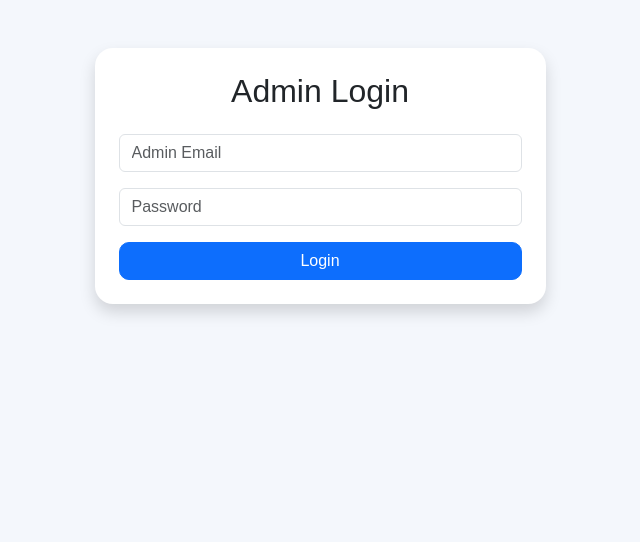
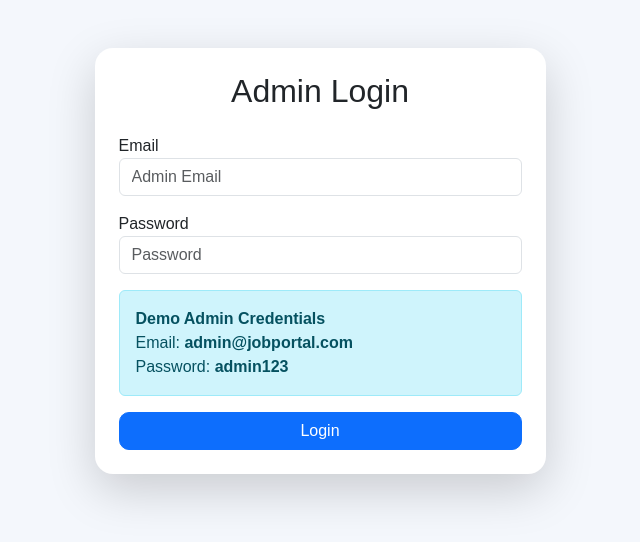
Before and after one commit to abhishek-jajimoggala/job-portal-project, a React (Vite) app: page /admin-login in a window 1280 px wide. Shown: the top 542 px of the page, without its empty margins (320-960 px from the left). Built offline with nearby package versions, Linux system fonts and the light colour scheme.

Commit message:
admin changes

```diff
--- a/src/components/Footer.jsx
+++ b/src/components/Footer.jsx
@@ -58,7 +58,7 @@ function Footer() {
 
               <li>
                 <Link
-                  to="/applications"
+                  to="/my-applications"
                   className="text-white text-decoration-none"
                 >
                   Applications
--- a/src/components/Navbar.jsx
+++ b/src/components/Navbar.jsx
@@ -5,8 +5,12 @@ function Navbar() {
     localStorage.getItem("loggedUser")
   );
 
+  const isAdmin =
+    localStorage.getItem("admin") === "true";
+
   const logout = () => {
   localStorage.removeItem("loggedUser");
+  localStorage.removeItem("admin");
   window.location.href = "/";
 };
 
@@ -26,8 +30,6 @@ function Navbar() {
           type="button"
           data-bs-toggle="collapse"
           data-bs-target="#navbarNav"
-        aria-controls="navbarNav"
-        aria-expanded="false"
         >
           <span className="navbar-toggler-icon"></span>
         </button>
@@ -36,6 +38,7 @@ function Navbar() {
           className="collapse navbar-collapse"
           id="navbarNav"
         >
+
           <ul className="navbar-nav mx-auto text-center">
 
             <li className="nav-item">
@@ -65,40 +68,89 @@ function Navbar() {
             {loggedUser && (
               <>
                 <li className="nav-item">
-                <Link className="nav-link" to="/categories">
+                  <Link
+                    className="nav-link"
+                    to="/categories"
+                  >
                     Categories
                   </Link>
                 </li>
 
                 <li className="nav-item">
-                <Link className="nav-link" to="/my-applications">
+                  <Link
+                    className="nav-link"
+                    to="/my-applications"
+                  >
                     Applications
                   </Link>
                 </li>
               </>
             )}
+
           </ul>
 
           {!loggedUser ? (
-          <div className="d-flex flex-column flex-lg-row gap-2 mt-3 mt-lg-0">
 
-            <Link
-              to="/login"
-              className="btn btn-light"
+            <div className="dropdown">
+
+              <button
+                className="btn btn-light dropdown-toggle"
+                data-bs-toggle="dropdown"
               >
                 Login
+              </button>
+
+              <ul className="dropdown-menu dropdown-menu-end">
+
+                <li>
+                  <Link
+                    className="dropdown-item"
+                    to="/login"
+                  >
+                    👤 User Login
                   </Link>
+                </li>
 
+                <li>
                   <Link
+                    className="dropdown-item"
+                    to="/admin-login"
+                  >
+                    🛠 Admin Login
+                  </Link>
+                </li>
+
+                <li>
+                  <hr className="dropdown-divider" />
+                </li>
+
+                <li>
+                  <Link
+                    className="dropdown-item"
                     to="/register"
+                  >
+                    📝 Register
+                  </Link>
+                </li>
+
+              </ul>
+
+            </div>
+
+          ) : (
+
+            <div className="d-flex align-items-center gap-2">
+
+              {isAdmin && (
+                <Link
+                  to="/admin"
                   className="btn btn-warning"
                 >
-              Register
+                  Admin Dashboard
                 </Link>
+              )}
 
-          </div>
-        ) : (
-          <div className="dropdown text-center mt-3 mt-lg-0">
+              <div className="dropdown">
 
                 <button
                   className="btn btn-light dropdown-toggle"
@@ -136,6 +188,23 @@ function Navbar() {
                     </Link>
                   </li>
 
+                  {isAdmin && (
+                    <>
+                      <li>
+                        <hr className="dropdown-divider" />
+                      </li>
+
+                      <li>
+                        <Link
+                          className="dropdown-item text-primary"
+                          to="/admin"
+                        >
+                          🛠 Admin Dashboard
+                        </Link>
+                      </li>
+                    </>
+                  )}
+
                   <li>
                     <hr className="dropdown-divider" />
                   </li>
@@ -152,6 +221,9 @@ function Navbar() {
                 </ul>
 
               </div>
+
+            </div>
+
           )}
 
         </div>
--- a/src/pages/AdminLogin.jsx
+++ b/src/pages/AdminLogin.jsx
@@ -4,63 +4,113 @@ import { useNavigate } from "react-router-dom";
 function AdminLogin() {
   const navigate = useNavigate();
 
-  const [email, setEmail] = useState("");
-  const [password, setPassword] = useState("");
+  const [form, setForm] = useState({
+    email: "",
+    password: "",
+  });
 
-  const handleLogin = (e) => {
+  const handleChange = (e) => {
+    setForm({
+      ...form,
+      [e.target.name]: e.target.value,
+    });
+  };
+
+  const handleSubmit = (e) => {
     e.preventDefault();
 
     if (
-      email === "admin@gmail.com" &&
-      password === "admin123"
+  form.email === "admin@jobportal.com" &&
+  form.password === "admin123"
 ) {
   localStorage.setItem("admin", "true");
+
+  localStorage.setItem(
+    "loggedUser",
+    JSON.stringify({
+      name: "Admin",
+      email: "admin@jobportal.com",
+      role: "admin",
+    })
+  );
+
   alert("Admin Login Successful");
+
   navigate("/admin");
+
+  window.location.reload();
 } else {
   alert("Invalid Admin Credentials");
 }
   };
 
   return (
-    <div className="container my-5">
+    <div className="container py-5">
       <div className="row justify-content-center">
+
         <div className="col-md-5">
-          <div className="card shadow p-4">
+
+          <div className="card shadow-lg border-0">
+
+            <div className="card-body p-4">
+
               <h2 className="text-center mb-4">
                 Admin Login
               </h2>
 
-            <form onSubmit={handleLogin}>
+              <form onSubmit={handleSubmit}>
+
+                <div className="mb-3">
+                  <label>Email</label>
+
                   <input
                     type="email"
-                className="form-control mb-3"
+                    name="email"
+                    className="form-control"
                     placeholder="Admin Email"
-                value={email}
-                onChange={(e) =>
-                  setEmail(e.target.value)
-                }
+                    value={form.email}
+                    onChange={handleChange}
+                    required
                   />
+                </div>
+
+                <div className="mb-3">
+                  <label>Password</label>
 
                   <input
                     type="password"
-                className="form-control mb-3"
+                    name="password"
+                    className="form-control"
                     placeholder="Password"
-                value={password}
-                onChange={(e) =>
-                  setPassword(e.target.value)
-                }
+                    value={form.password}
+                    onChange={handleChange}
+                    required
                   />
+                </div>
+
+                <div className="alert alert-info mt-3">
+                <strong>Demo Admin Credentials</strong>
+                  <br />
+                Email: <b>admin@jobportal.com</b>
+                  <br />
+                Password: <b>admin123</b>
+                </div>
+
 
                 <button
-                type="submit"
                   className="btn btn-primary w-100"
                 >
                   Login
                 </button>
+
               </form>
+
             </div>
+
           </div>
+
+        </div>
+
       </div>
     </div>
   );
```
Lines whose indentation alone changed are shown as unchanged.
